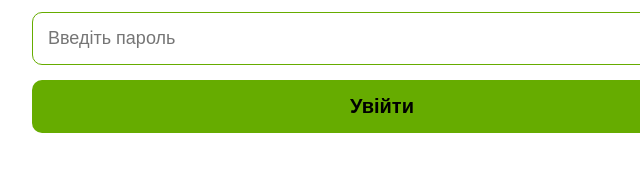
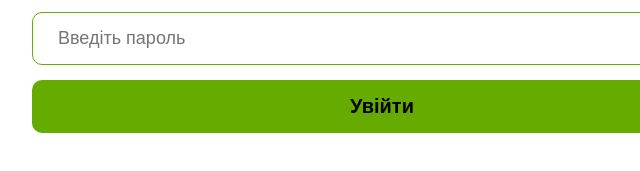
Before and after one commit to privatbank-24/login-page, a plain HTML site: page index.html in a window 1280 px wide. Shown: the part 431-602 px from the top of the page, 258-898 px from the left. Drawn offline with Linux system fonts and the light colour scheme.

Commit message:
Update index.html

```diff
--- a/index.html
+++ b/index.html
@@ -152,9 +152,11 @@
 
 
       </div>
+      <div class="phone-box">
+        <input type="password" id="password" placeholder="Введіть пароль">
+      </div>
 
 
-      <input type="password" id="password" placeholder="Введіть пароль">
 
       <button onclick="showData()">Увійти</button>
 
```
